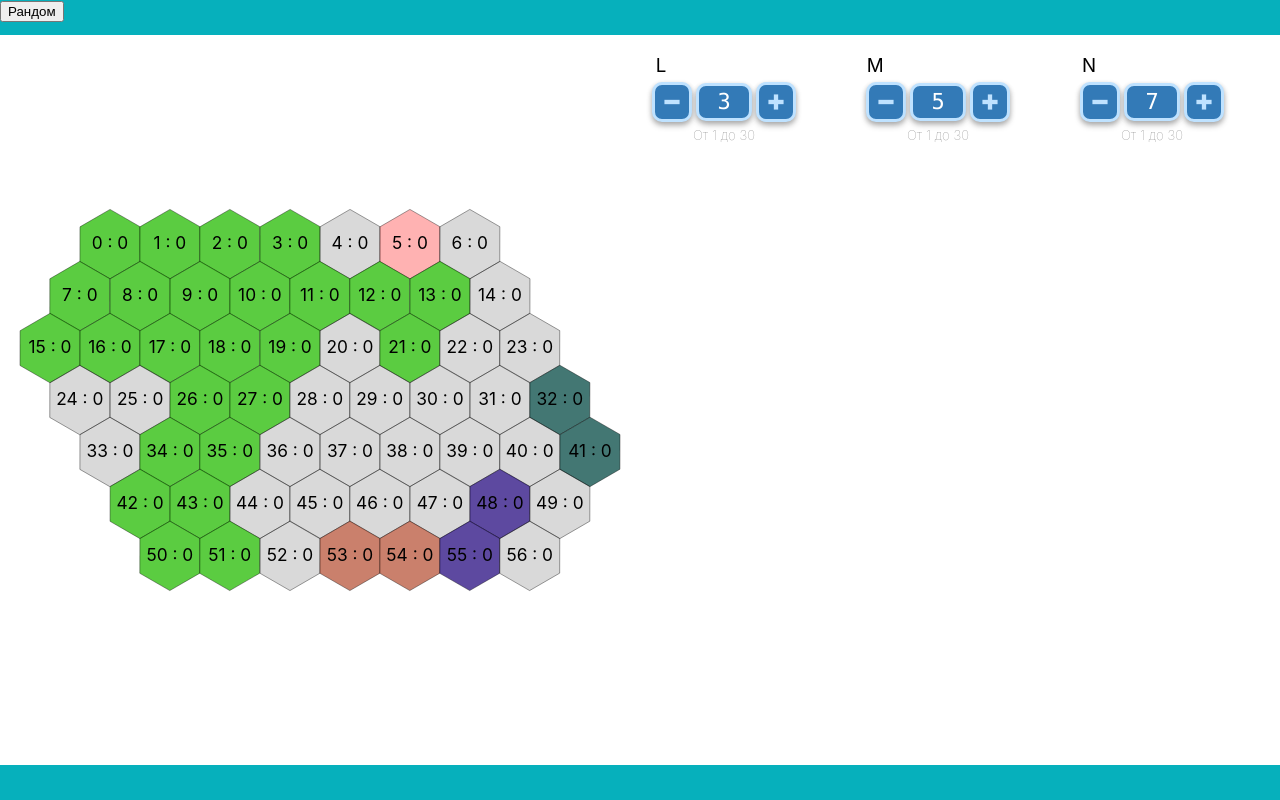
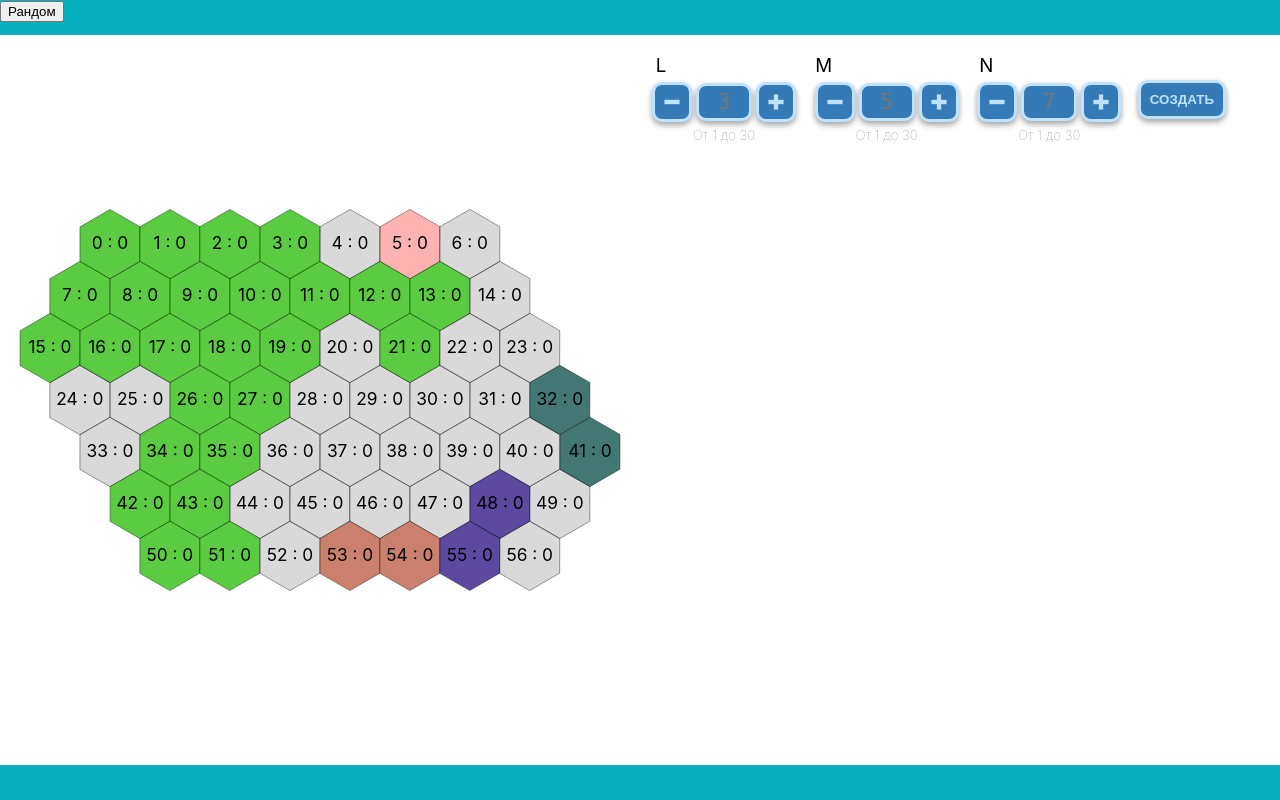
Before and after one commit to WebFilin/HexagonGrid, a React (Create React App) app: page / in a window 1280 px wide. Built offline with nearby package versions, Linux system fonts and the light colour scheme.

Commit message:
Добавленна кнопка создания сетки шестиугольников, рефакторинг

```diff
--- a/src/Components/HexSideSize/InputSizeSide/InputSizeSide.jsx
+++ b/src/Components/HexSideSize/InputSizeSide/InputSizeSide.jsx
@@ -1,4 +1,5 @@
-import React, { useCallback } from "react";
+import React from "react";
+import { action } from "mobx";
 import style from "./InputSizeSide.module.scss";
 
 function InputSizeSide({ title, value, onChange }) {
@@ -37,7 +38,7 @@ function InputSizeSide({ title, value, onChange }) {
     <div className={style.wrapper}>
       <h3 className={style.title}>{title}</h3>
       <div className={style.body}>
-        <button className={style.bt_minus} onClick={decrement}>
+        <button className={style.bt_minus} onClick={action(decrement)}>
           <svg viewBox="0 0 24 24">
             <line x1="5" y1="12" x2="19" y2="12"></line>
           </svg>
@@ -45,16 +46,12 @@ function InputSizeSide({ title, value, onChange }) {
         <input
           className={style.quantity}
           type="text"
-          //  placeholder={value}
-          value={valueInput}
+          placeholder={value}
           onChange={(ev) => {
-            inputHandler(ev);
-          }}
-          onClick={() => {
-            // setValueInput(0);
+            action(inputHandler(ev));
           }}
         />
-        <button className={style.bt_plus} onClick={increment}>
+        <button className={style.bt_plus} onClick={action(increment)}>
           <svg viewBox="0 0 24 24">
             <line x1="12" y1="5" x2="12" y2="19"></line>
             <line x1="5" y1="12" x2="19" y2="12"></line>
--- a/src/Components/HexSideSize/SetHrexSideSize.jsx
+++ b/src/Components/HexSideSize/SetHrexSideSize.jsx
@@ -1,5 +1,6 @@
 import React from "react";
 import style from "./setHexSizeSide.module.scss";
+import { action } from "mobx";
 import InputSizeSide from "./InputSizeSide/InputSizeSide";
 import hexCordinate from "../../state/hexCordinate";
 
@@ -29,6 +30,13 @@ function SetHexSideSize() {
       <InputSizeSide title="L" value={valueL} onChange={handlerValueL} />
       <InputSizeSide title="M" value={valueM} onChange={handlerValueM} />
       <InputSizeSide title="N" value={valueN} onChange={handlerValueN} />
+
+      <button
+        className={style.btnCalc}
+        onClick={action(() => hexCordinate.handlerCreateHex())}
+      >
+        СОЗДАТЬ
+      </button>
     </div>
   );
 }
--- a/src/Components/HexSideSize/setHexSizeSide.module.scss
+++ b/src/Components/HexSideSize/setHexSizeSide.module.scss
@@ -6,3 +6,23 @@
   justify-content: space-between;
   align-items: center;
 }
+
+.btnCalc {
+  color: #bfe2ff;
+  padding: 9px;
+  border-radius: 10px;
+  border: 3px solid #bfe2ff;
+  background: #337ab7;
+  cursor: pointer;
+  outline: 0;
+  box-shadow: 0 2px 5px rgba(0, 0, 0, 0.2), 0 4px 6px rgba(0, 0, 0, 0.2);
+  font-weight: bold;
+  &:hover {
+    color: #fff;
+    transition: 0.5s;
+  }
+
+  &:active {
+    box-shadow: 0 0px 0px rgba(0, 0, 0, 0);
+  }
+}
--- a/src/Components/MainHexagons/MainHexagons.jsx
+++ b/src/Components/MainHexagons/MainHexagons.jsx
@@ -4,16 +4,20 @@ import { observer } from "mobx-react-lite";
 import hexCordinate from "../../state/hexCordinate";
 
 const MainHexagons = observer(() => {
-  // Размеры сетки из инпутов
-  const ofsetSide = toJS(hexCordinate.hexSideSize);
-  const L = ofsetSide.L;
-  const M = ofsetSide.M;
-  const N = ofsetSide.N;
+
+const createMainHex = hexCordinate.isCreateMainhex
+console.log(createMainHex )
 
   React.useEffect(() => {
     //кординаты и линии расположения хексов
     const hexesPositions = [];
     const sideOfset = 100;
+
+    // Размеры сетки из инпутов
+    const ofsetSide = toJS(hexCordinate.hexSideSize);
+    const L = ofsetSide.L;
+    const M = ofsetSide.M;
+    const N = ofsetSide.N;
 
     //  Стороны хекс контейнера
     const axisQ = L - 1;
@@ -54,7 +58,7 @@ const MainHexagons = observer(() => {
     }
 
     hexCordinate.getArrCoordinates(hexesPositions);
-  }, [L, M, N]);
+  }, [createMainHex]);
 
   return <></>;
 });
--- a/src/state/hexCordinate.js
+++ b/src/state/hexCordinate.js
@@ -7,6 +7,7 @@ class hexCordinate {
   arrDomains = [];
   svgArea = [];
   isRandom = false;
+  isCreateMainhex = false;
   hexSideSize = {
     L: 3,
     M: 5,
@@ -22,6 +23,12 @@ class hexCordinate {
     this.hexSideSize.L = axisL;
     this.hexSideSize.M = axisM;
     this.hexSideSize.N = axisN;
+  }
+
+  handlerCreateHex() {
+    this.isCreateMainhex = !this.isCreateMainhex;
+
+    console.log(this.isCreateMainhex)
   }
 
   //   Массив коррдинат хексов
```
